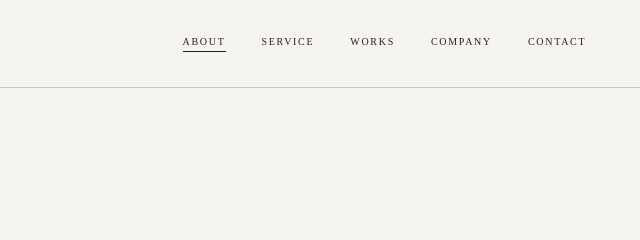
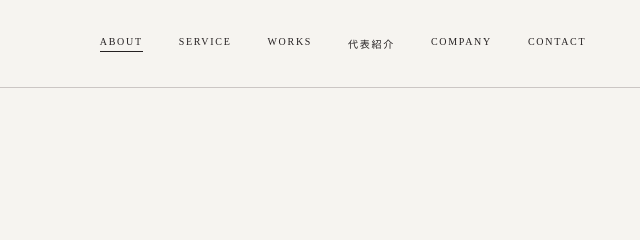
Before and after one commit to bassment-inc/bassment-web, a website: page public/about/index.html in a window 1280 px wide. Shown: the top 240 px of the page, 640-1280 px from the left. Drawn offline with Linux system fonts and the light colour scheme.

Commit message:
Add representative profile page

```diff
--- a/public/about/index.html
+++ b/public/about/index.html
@@ -5,4 +5,4 @@
 <meta name="twitter:card" content="summary_large_image"><meta name="twitter:title" content="About | BASSMENT Inc."><meta name="twitter:description" content="音楽を軸に、企業や地域の構想をプロジェクトへ育てる株式会社ベースメントの役割とミッション。"><meta name="twitter:image" content="https://bassment.co.jp/og.png">
 <meta name="theme-color" content="#0b0a09"><link rel="icon" href="/favicon.ico" sizes="any"><link rel="icon" type="image/png" sizes="32x32" href="/favicon-32.png"><link rel="apple-touch-icon" sizes="180x180" href="/apple-touch-icon.png"><link rel="manifest" href="/site.webmanifest"><link rel="stylesheet" href="/assets/styles.css">
 <script type="application/ld+json">{"@context":"https://schema.org","@graph":[{"@type":"Organization","@id":"https://bassment.co.jp/#organization","name":"株式会社ベースメント","alternateName":"BASSMENT Inc.","url":"https://bassment.co.jp/","logo":{"@type":"ImageObject","url":"https://bassment.co.jp/assets/bassment-logo.png"}},{"@type":"WebSite","@id":"https://bassment.co.jp/#website","url":"https://bassment.co.jp/","name":"BASSMENT Inc.","inLanguage":"ja","publisher":{"@id":"https://bassment.co.jp/#organization"}}]}</script></head>
-<body><main class="company-page"><header class="site-header company-header"><a class="header-note" href="/">Ideas Into Form, Through Music</a><nav aria-label="メインナビゲーション"><a aria-current="page" href="/about/">About</a><a href="/service/">Service</a><a href="/works/">Works</a><a href="/company/">Company</a><a href="/contact/">Contact</a></nav></header><section class="company-hero"><a href="/" aria-label="BASSMENTトップへ"><img src="/assets/bassment-logo.png" alt="BASSMENT Inc."></a><div><p class="eyebrow">About us</p><h1>About</h1></div></section><section class="about section"><div class="section-label"><span>01</span> Our role</div><div class="section-main"><p class="eyebrow">ベースメントの役割</p><h2>音楽を軸に、<br>構想をプロジェクトへ。</h2><div class="two-col-copy"><p>ベースメントは、企業や地域が音楽で実現したいことを、ともにかたちにする会社です。</p><p>対話を通じて構想と目的を整理し、音楽制作を基盤に、必要な人と専門性をつなぎます。目的に合ったチームと進め方を設計し、実現まで責任を持って伴走します。</p></div><div class="mission"><span>Mission</span><p>音楽で、人・企業・地域をつなぎ、<br>新しい価値と仕事を生み出す。</p></div></div></section><footer><img src="/assets/bassment-logo.png" alt="BASSMENT Inc."><div class="footer-contact"><a href="/company/">株式会社ベースメント</a><a href="mailto:hamasaki@bassment.co.jp">hamasaki@bassment.co.jp</a></div><span>© BASSMENT Inc.</span></footer></main></body></html>
+<body><main class="company-page"><header class="site-header company-header"><a class="header-note" href="/">Ideas Into Form, Through Music</a><nav aria-label="メインナビゲーション"><a aria-current="page" href="/about/">About</a><a href="/service/">Service</a><a href="/works/">Works</a><a href="/representative/">代表紹介</a><a href="/company/">Company</a><a href="/contact/">Contact</a></nav></header><section class="company-hero"><a href="/" aria-label="BASSMENTトップへ"><img src="/assets/bassment-logo.png" alt="BASSMENT Inc."></a><div><p class="eyebrow">About us</p><h1>About</h1></div></section><section class="about section"><div class="section-label"><span>01</span> Our role</div><div class="section-main"><p class="eyebrow">ベースメントの役割</p><h2>音楽を軸に、<br>構想をプロジェクトへ。</h2><div class="two-col-copy"><p>ベースメントは、企業や地域が音楽で実現したいことを、ともにかたちにする会社です。</p><p>対話を通じて構想と目的を整理し、音楽制作を基盤に、必要な人と専門性をつなぎます。目的に合ったチームと進め方を設計し、実現まで責任を持って伴走します。</p></div><div class="mission"><span>Mission</span><p>音楽で、人・企業・地域をつなぎ、<br>新しい価値と仕事を生み出す。</p></div></div></section><footer><img src="/assets/bassment-logo.png" alt="BASSMENT Inc."><div class="footer-contact"><a href="/company/">株式会社ベースメント</a><a href="mailto:hamasaki@bassment.co.jp">hamasaki@bassment.co.jp</a></div><span>© BASSMENT Inc.</span></footer></main></body></html>
```
